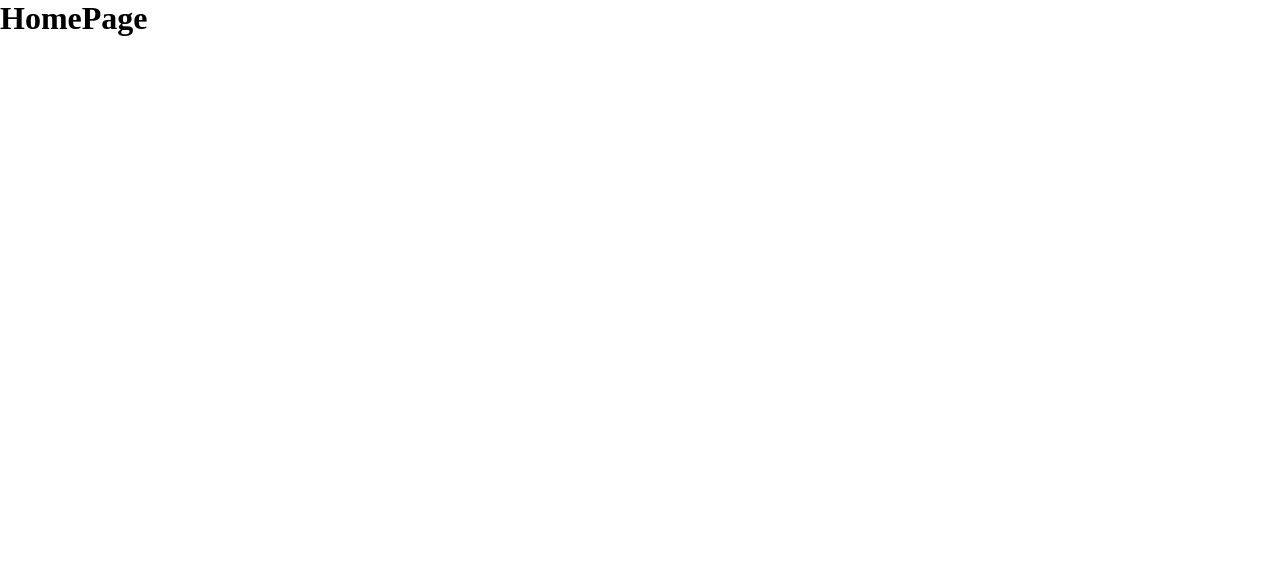
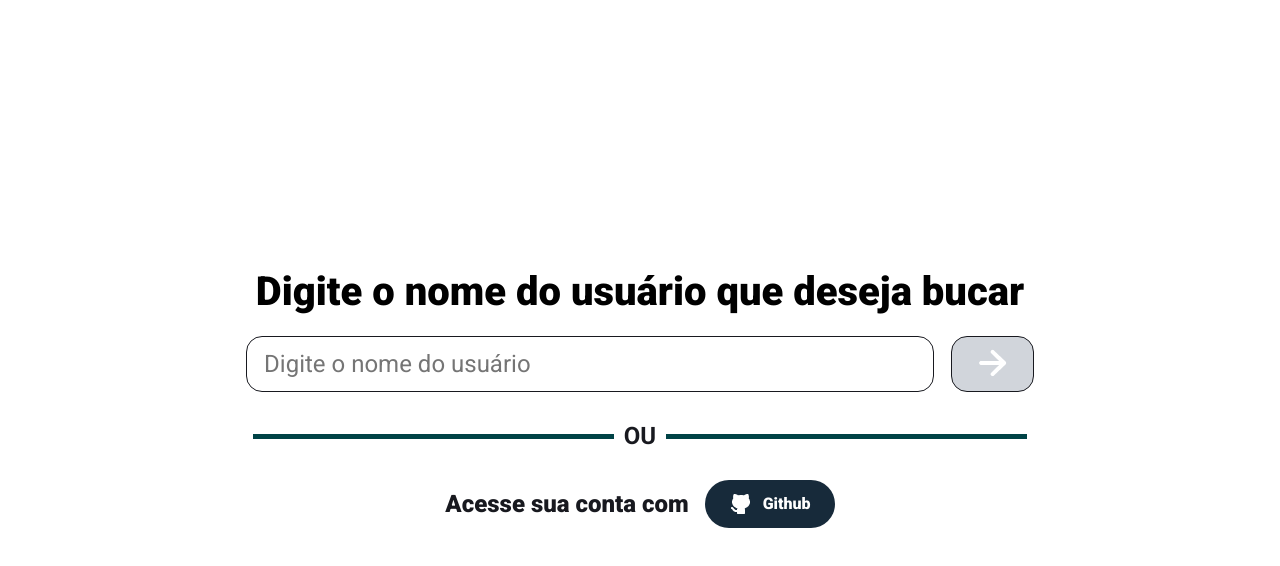
Before and after one commit to SuperZNnn/github-portifolio, a React (Vite) app: page / in a window 1280 px wide. Shown: the top 566 px of the page. Built offline with nearby package versions, Linux system fonts and the light colour scheme; a web font is replaced by a local one.

Commit message:
style: Finalizado a estilização da homepage

```diff
--- /dev/null
+++ b/src/pages/home/index.tsx
@@ -0,0 +1,32 @@
+import { HomePageContainer } from "./style"
+
+const HomePage = () => {
+    return (
+        <HomePageContainer>
+            <h1>Digite o nome do usuário que deseja bucar</h1>
+
+            <div className="input_group">
+                <input type="text" name="user" id="user" placeholder="Digite o nome do usuário"/>
+
+                <button>
+                    <img src="/assets/images/arrow_right.png" alt="Avançar"/>
+                </button>
+            </div>
+
+            <div className="or_bar">
+                <div className="line"/>
+                <p>OU</p>
+                <div className="line"/>
+            </div>
+
+            <div className="github_option">
+                <p className="label">Acesse sua conta com</p>
+                <button>
+                    <img src="/assets/images/github_icon.png" alt="GitHub"/>
+                    <p>Github</p>
+                </button>
+            </div>
+        </HomePageContainer>
+    )
+}
+export default HomePage
--- /dev/null
+++ b/src/pages/home/style.tsx
@@ -0,0 +1,120 @@
+import styled from "styled-components";
+
+export const HomePageContainer = styled.main`
+    width: 100%;
+    height: 100vh;
+    display: flex;
+    align-items: center;
+    justify-content: center;
+    flex-direction: column;
+    gap: 24px;
+
+    h1{
+        font-family: "Roboto", sans-serif;
+        font-weight: 800;
+        font-size: 40px;
+        line-height: 40px;
+    }
+
+    .input_group{
+        display: flex;
+        justify-content: space-between;
+        align-items: center;
+        width: 788px;
+
+        button{
+            width: 83px;
+            height: 56px;
+            border-radius: 16px;
+            border: 1px solid var(--primary_text);
+            background-color: var(--tertiary_text);
+            transition: 0.2s;
+            cursor: pointer;
+
+            &:hover{
+                background-color: var(--primary_color);
+            }
+        }
+        input{
+            width: 687.88px;
+            height: 56px;
+            border-radius: 16px;
+            border: 1px solid var(--primary_text);
+
+            font-family: "Roboto", sans-serif;
+            font-weight: 400;
+            font-size: 24px;
+            line-height: 40px;
+            padding-left: 17.12px;
+
+            &:focus{
+                outline: none;
+            }
+        }
+    }
+
+    .or_bar{
+        width: 788px;
+        height: 40px;
+        display: flex;
+        justify-content: center;
+        align-items: center;
+        gap: 10px;
+
+        .line{
+            width: 361px;
+            height: 5px;
+            background-color: var(--secondary_color);
+        }
+        p{
+            font-weight: 700;
+            font-family: "Roboto", sans-serif;
+            font-size: 24px;
+            line-height: 40px;
+            color: var(--primary_text);
+        }
+    }
+
+    .github_option{
+        display: flex;
+        justify-content: center;
+        align-items: center;
+        height: 48px;
+        gap: 16px;
+
+        p.label{
+            font-weight: 800;
+            font-family: "Roboto", sans-serif;
+            font-size: 24px;
+            line-height: 40px;
+            color: var(--primary_text);
+        }
+
+        button{
+            width: 130px;
+            height: 48px;
+            border-radius: 24px;
+            padding: 4px 24px;
+            background-color: var(--dark_green);
+            border: none;
+            display: flex;
+            align-items: center;
+            justify-content: center;
+            gap: 10px;
+            cursor: pointer;
+            transition: 0.2s;
+
+            &:hover{
+                background-color: var(--primary_color);
+            }
+
+            p{
+                font-family: "Roboto", sans-serif;
+                font-weight: 800;
+                font-size: 16px;
+                line-height: 40px;
+                color: var(--secondary_text);
+            }
+        }
+    }
+`
--- a/src/routes/index.tsx
+++ b/src/routes/index.tsx
@@ -1,11 +1,12 @@
 import { Routes, Route } from 'react-router-dom'
 import ProfilePage from '../pages/profilePage'
+import HomePage from '../pages/home'
 
 const AppRoutes = () => {
 
     return(
         <Routes>
-            <Route path='/' element={<h1>HomePage</h1>}/>
+            <Route path='/' element={<HomePage/>}/>
             <Route path='/profile' element={<ProfilePage/>}/>
         </Routes>
     )
```
Also changed, not shown: public/assets/images/arrow_right.png (added), public/assets/images/github_icon.png (added).
